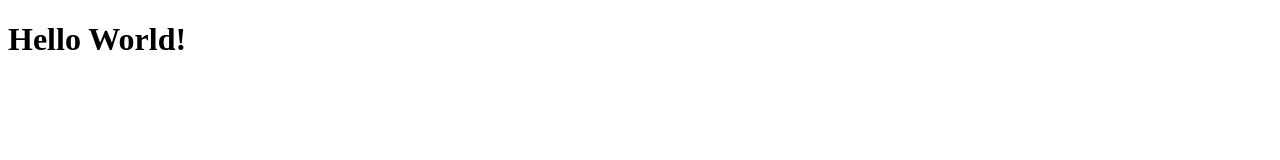
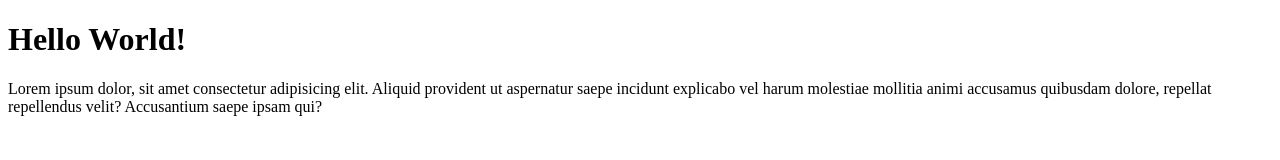
Before and after one commit to nadialaraz/nadia-git-tes, a plain HTML site: page index.html in a window 1280 px wide. Drawn offline with Linux system fonts and the light colour scheme.

Commit message:
Menambahkan paragraf

```diff
--- a/index.html
+++ b/index.html
@@ -8,5 +8,6 @@
 </head>
 <body>
     <h1>Hello World!</h1>
+    <p>Lorem ipsum dolor, sit amet consectetur adipisicing elit. Aliquid provident ut aspernatur saepe incidunt explicabo vel harum molestiae mollitia animi accusamus quibusdam dolore, repellat repellendus velit? Accusantium saepe ipsam qui?</p>
 </body>
 </html>
```
